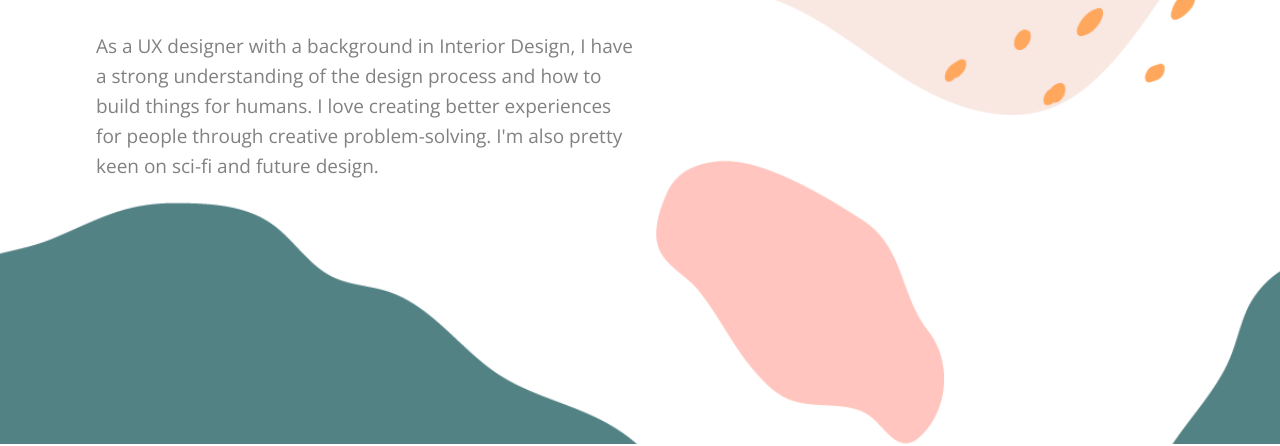
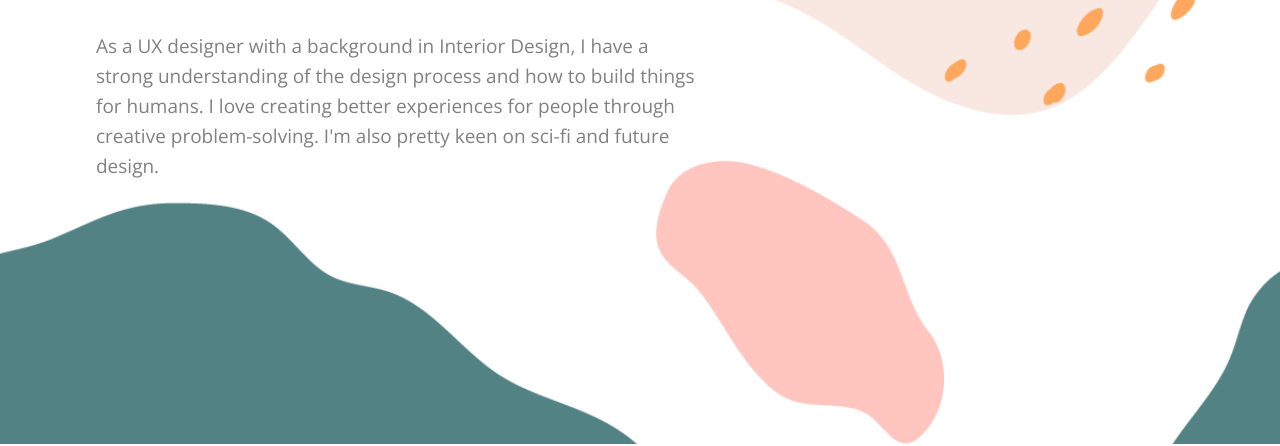
Before and after one commit to SummerTimeFun/SummerTimeFun.github.io, a plain HTML site: page index.html in a window 1280 px wide. Shown: the part 366-812 px from the top of the page. Drawn offline with nearby package versions, Linux system fonts and the light colour scheme; some packages are replaced by stand-ins of ours; a script that the page names is missing.

Commit message:
max width
working w the boxes

```diff
--- a/index.html
+++ b/index.html
@@ -41,7 +41,9 @@
       <div class="wrapper">
         <h3><p class="mainintro">Enthusiastic problem solver</p></h3>
           <h4><p class="summer">I'm Summer.</p></h4>
+          <div class="introD">
           <h5><p class="intro">As a UX designer with a background in Interior Design, I have a strong understanding of the design process and how to build things for humans. I love creating better experiences for people through creative problem-solving. I'm also pretty keen on sci-fi and future design.</p></h5>
+              </div>
       </div>
     </div>
   </header>
--- a/styles/styles.css
+++ b/styles/styles.css
@@ -103,11 +103,14 @@ h6 {
 
 .intro {
     color: #818181;
-    margin-right: 550px;
     font-weight: 300;
     font-size: 1.9rem;
+}
 
+.introD {
+    max-width: 600px;
 }
+
 .summer {
     text-transform: none;
     font-weight: 400;
```
